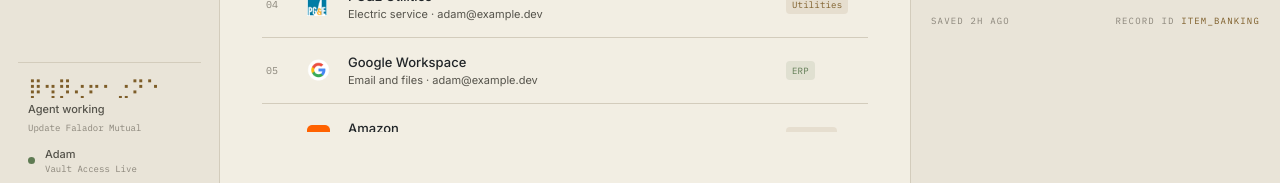
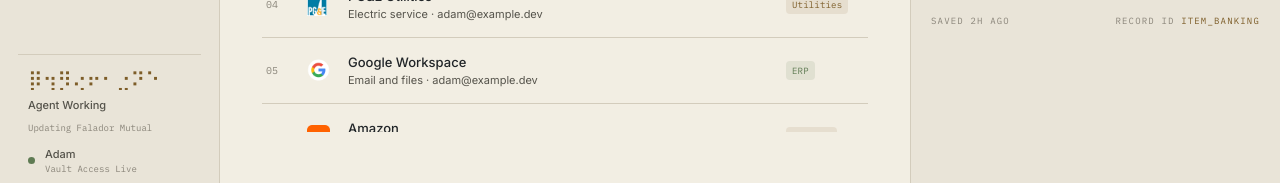
Before and after one commit to Baine-Industries/agent-login-design-lab, a React (Vite) app in the folder prototype/: page / in a window 1280 px wide. Shown: the part 604-787 px from the top of the page. Built offline with nearby package versions, Linux system fonts and the light colour scheme.

Commit message:
Refine Agent Working copy

```diff
--- a/prototype/src/App.jsx
+++ b/prototype/src/App.jsx
@@ -662,8 +662,8 @@ function App() {
         <div className="sidebar-foot">
           <div className="sidebar-agent-status" aria-label="Agent working">
             <span className="agent-working-animation" aria-hidden="true" />
-            <strong>Agent working</strong>
-            <small>Update Falador Mutual</small>
+            <strong>Agent Working</strong>
+            <small>Updating Falador Mutual</small>
           </div>
           <div className="sidebar-user-status">
             <span className={`status-dot ${!selectedSpace ? "status-dot--neutral" : selectedSpace.accessLive ? "" : "status-dot--offline"}`} />
@@ -758,7 +758,7 @@ function ActivityModal({ pendingRequest, attentionItem, recentActivity, onClose,
     </section>
     <section className="activity-group">
       <div className="activity-group__title">Active tasks</div>
-      <div className="activity-row"><span className="activity-dot activity-dot--active" /><div><strong>Update Falador Mutual</strong><small>Adam · item locked</small></div><em>Running</em></div>
+      <div className="activity-row"><span className="activity-dot activity-dot--active" /><div><strong>Updating Falador Mutual</strong><small>Adam · item locked</small></div><em>Running</em></div>
     </section>
     <section className="activity-group">
       <div className="activity-group__title">Needs attention</div>
--- a/prototype/src/styles.css
+++ b/prototype/src/styles.css
@@ -64,7 +64,7 @@ button:focus-visible, input:focus-visible, select:focus-visible { outline: 2px s
 .nav-active-dot { width: 6px; height: 6px; flex: none !important; border-radius: 50%; background: var(--moss); }
 .nav-rule { height: 1px; margin: 24px 10px 12px; background: var(--hairline); }
 .sidebar-foot { display: grid; gap: 14px; margin-top: auto; padding: 15px 10px 2px; border-top: 1px solid var(--hairline); color: var(--ink-muted); }
-.sidebar-agent-status { display: grid; gap: 4px; }
+.sidebar-agent-status { display: grid; gap: 8px; }
 .sidebar-agent-status strong, .sidebar-agent-status small { display: block; font-size: calc(11px * var(--type-scale)); font-weight: 500; }
 .sidebar-agent-status small { margin-top: 2px; color: var(--ink-faint); font-family: var(--mono); font-size: calc(9px * var(--type-scale)); }
 .sidebar-user-status { display: flex; align-items: center; gap: 10px; }
```
